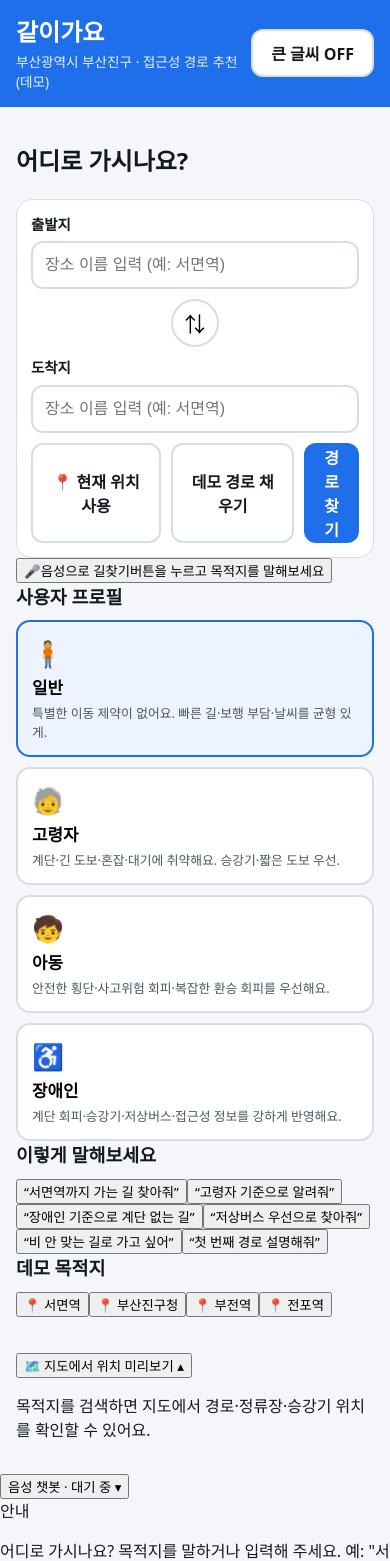
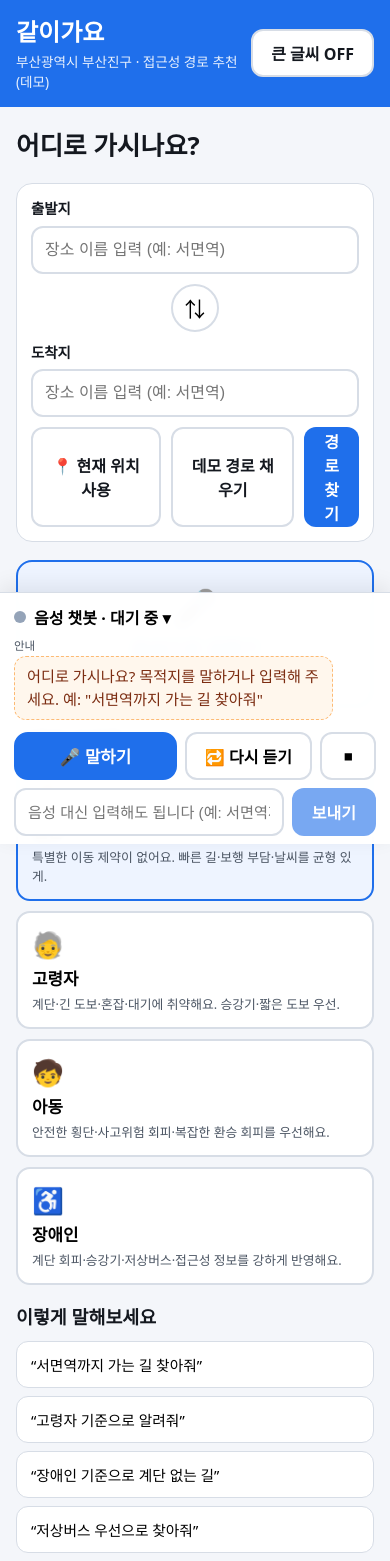
Before and after one commit to LxNx-Hn/KT-10, a React (Vite) app: page / in a window 390 px wide. Shown: the top 1561 px of the page. Built offline with nearby package versions, Linux system fonts and the light colour scheme.

Commit message:
style: 홈·결과·챗봇 Dock 스타일 추가

```diff
--- a/src/index.css
+++ b/src/index.css
@@ -40,7 +40,7 @@ button { font-family: inherit; cursor: pointer; }
 .app {
   max-width: 720px;
   margin: 0 auto;
-  padding-bottom: 140px; /* 음성바 공간 */
+  padding-bottom: 240px; /* 하단 고정 음성 챗봇 Dock 공간 */
 }
 
 .app__header {
@@ -202,23 +202,111 @@ button { font-family: inherit; cursor: pointer; }
 .notice { background: var(--surface); border: 1px solid var(--line); border-radius: var(--radius); padding: 18px; color: var(--ink-soft); }
 .notice--error { color: var(--bad); border-color: var(--bad); background: var(--bad-bg); }
 
-/* 음성 바(하단 고정) */
-.voicebar {
-  position: fixed; left: 0; right: 0; bottom: 0; z-index: 20;
-  max-width: 720px; margin: 0 auto;
-  background: rgba(255,255,255,0.97); border-top: 1px solid var(--line);
-  padding: 10px 16px calc(10px + env(safe-area-inset-bottom));
-  backdrop-filter: blur(6px);
+/* 검색 홈 */
+.home { display: flex; flex-direction: column; gap: 18px; }
+.home__headline { margin: 4px 0 0; font-size: 1.6rem; }
+
+/* 홈 음성 진입 버튼(큰 마이크) */
+.voice-entry {
+  display: flex; flex-direction: column; align-items: center; gap: 4px;
+  padding: 20px; border-radius: var(--radius);
+  border: 2px solid var(--brand); background: #eef4ff; color: var(--brand);
 }
-.voicebar__transcript { margin: 0 0 8px; font-weight: 600; }
-.voicebar__buttons { display: flex; gap: 10px; }
+.voice-entry:disabled { border-color: var(--line); background: #f1f5f9; color: var(--ink-soft); }
+.voice-entry__mic { font-size: 2.2rem; }
+.voice-entry__label { font-size: 1.2rem; font-weight: 800; }
+.voice-entry__hint { font-size: 0.85rem; color: var(--ink-soft); }
+
+/* 추천 음성 명령 */
+.suggest__grid { display: grid; grid-template-columns: 1fr 1fr; gap: 8px; }
+.suggest__chip {
+  text-align: left; padding: 12px 14px; border-radius: 12px;
+  border: 1px solid var(--line); background: var(--surface); font-size: 0.92rem;
+}
+.suggest__chip:hover { background: #eef4ff; border-color: var(--brand); }
+
+/* 데모 목적지 */
+.demodest__row { display: flex; flex-wrap: wrap; gap: 8px; }
+.demodest__btn {
+  min-height: var(--tap); padding: 0 16px; border-radius: 999px;
+  border: 2px solid var(--line); background: var(--surface); font-weight: 700; font-size: 1rem;
+}
+.demodest__btn:hover { border-color: var(--brand); }
+
+/* 결과 섹션 */
+.results { display: flex; flex-direction: column; gap: 18px; }
+
+/* 날씨 경고 배너 */
+.weather__banner { padding: 12px 14px; border-radius: 12px; margin-bottom: 12px; font-size: 0.95rem; }
+.weather__banner--good { background: var(--good-bg); color: var(--good); }
+.weather__banner--warn { background: var(--warn-bg); color: var(--warn); }
+.weather__banner--bad { background: var(--bad-bg); color: var(--bad); }
+
+/* 점수 검증 요약 */
+.scoreval { background: var(--surface); border: 1px solid var(--line); border-radius: var(--radius); padding: 16px; }
+.scoreval__meta { margin: 0 0 10px; font-size: 0.92rem; color: var(--ink-soft); }
+.scoreval__grid { display: grid; grid-template-columns: 1fr 1fr; gap: 4px 16px; }
+.scoreval__note { margin: 12px 0 0; font-size: 0.8rem; color: var(--ink-soft); }
+.scoreval__note code { background: #eef2f7; padding: 1px 5px; border-radius: 6px; }
+
+/* 지도 보조 섹션 */
+.mappreview { display: flex; flex-direction: column; gap: 10px; }
+.mappreview__toggle {
+  align-self: flex-start; min-height: 44px; padding: 0 16px; border-radius: 12px;
+  border: 2px solid var(--line); background: var(--surface); font-weight: 700; font-size: 1rem;
+}
+.mappreview__hint { margin: 0; color: var(--ink-soft); font-size: 0.9rem; }
+
+/* 공통 음성 버튼 */
 .voice-fab { flex: 1; min-height: var(--tap); border-radius: 14px; border: 2px solid var(--brand); background: var(--brand); color: #fff; font-size: 1.05rem; font-weight: 800; }
 .voice-fab--on { background: var(--bad); border-color: var(--bad); animation: pulse 1.2s infinite; }
 .voice-fab:disabled { background: #94a3b8; border-color: #94a3b8; }
 @keyframes pulse { 0%,100% { opacity: 1; } 50% { opacity: 0.7; } }
 
+/* 음성 챗봇 Dock(하단 고정) */
+.voicedock {
+  position: fixed; left: 0; right: 0; bottom: 0; z-index: 20;
+  max-width: 720px; margin: 0 auto;
+  background: rgba(255,255,255,0.98); border-top: 1px solid var(--line);
+  box-shadow: 0 -6px 20px rgba(0,0,0,0.08);
+  padding: 8px 14px calc(8px + env(safe-area-inset-bottom));
+  backdrop-filter: blur(6px);
+}
+.voicedock__handle {
+  width: 100%; display: flex; align-items: center; gap: 8px;
+  border: 0; background: transparent; font-weight: 800; font-size: 1rem; padding: 4px 0;
+}
+.voicedock__dot { width: 12px; height: 12px; border-radius: 50%; background: #94a3b8; flex: none; }
+.voicedock__dot--listening { background: var(--bad); animation: pulse 1.2s infinite; }
+.voicedock__dot--thinking { background: #f59e0b; }
+.voicedock__dot--speaking { background: var(--good); }
+.voicedock__dot--error { background: var(--bad); }
+.voicedock__body { display: flex; flex-direction: column; gap: 8px; }
+.voicedock__log { max-height: 32vh; overflow-y: auto; display: flex; flex-direction: column; gap: 8px; padding: 4px 0; }
+.chatmsg { display: flex; flex-direction: column; gap: 2px; }
+.chatmsg__who { font-size: 0.72rem; color: var(--ink-soft); }
+.chatmsg__text { margin: 0; padding: 8px 12px; border-radius: 12px; font-size: 0.95rem; max-width: 88%; }
+.chatmsg--user { align-items: flex-end; }
+.chatmsg--user .chatmsg__text { background: var(--brand); color: #fff; border-bottom-right-radius: 4px; }
+.chatmsg--assistant .chatmsg__text { background: #eef2f7; color: var(--ink); border-bottom-left-radius: 4px; }
+.chatmsg--system .chatmsg__text { background: #fff7ed; color: #7c2d12; border: 1px dashed #fdba74; }
+.chatmsg--interim .chatmsg__text { opacity: 0.6; font-style: italic; }
+.voicedock__quick { display: flex; flex-wrap: wrap; gap: 6px; }
+.chip--small { min-height: 40px; padding: 0 12px; }
+.voicedock__controls { display: flex; gap: 8px; }
+.btn--repeat, .btn--stop { background: #fff; border-color: var(--line); }
+.btn--stop { min-width: 56px; flex: none; }
+.voicedock__textentry { display: flex; gap: 8px; }
+.voicedock__textentry input {
+  flex: 1; min-height: 46px; padding: 0 12px; border-radius: 12px;
+  border: 2px solid var(--line); font-size: 0.95rem;
+}
+.voicedock__textentry input:focus { outline: 2px solid var(--brand); border-color: var(--brand); }
+.voicedock__textentry .btn--primary { flex: none; }
+
 @media (max-width: 480px) {
   .profiles__grid { grid-template-columns: 1fr; }
   .searchbar { grid-template-columns: 1fr; }
   .searchbar__swap { justify-self: center; }
+  .suggest__grid, .scoreval__grid { grid-template-columns: 1fr; }
 }
```
